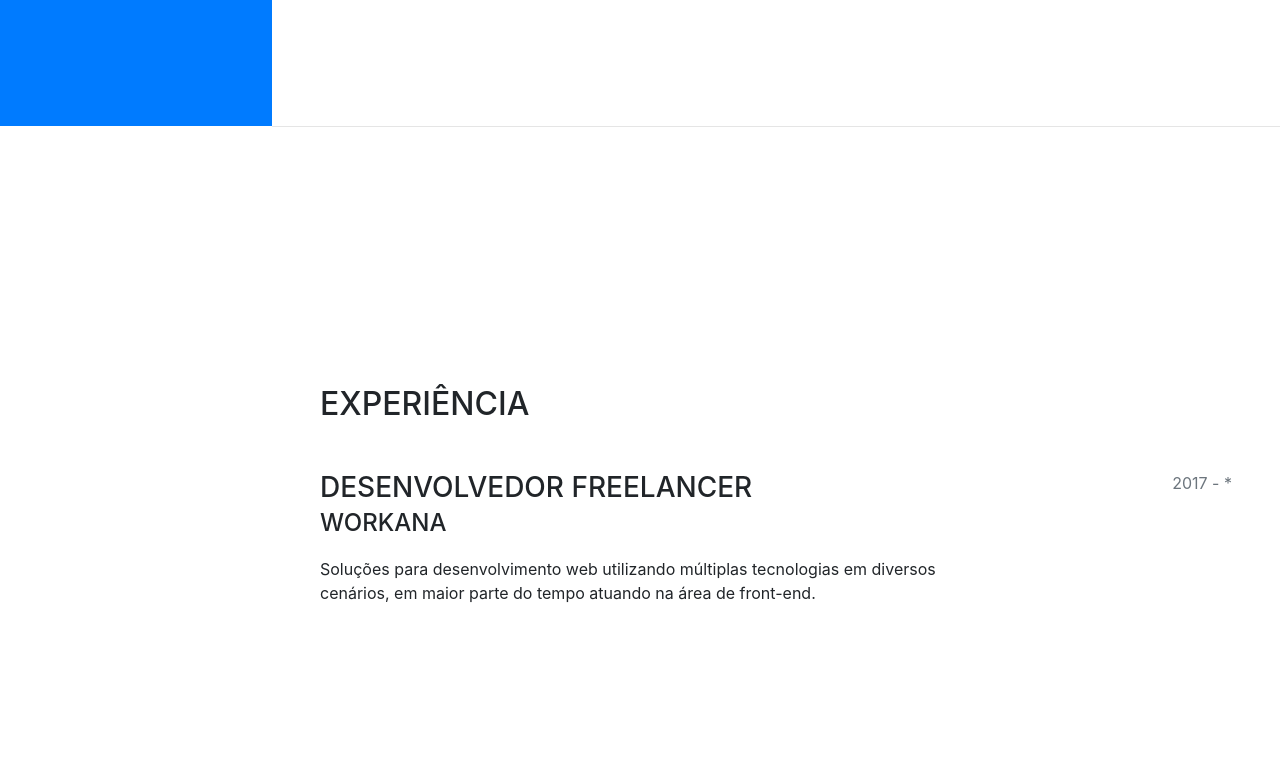
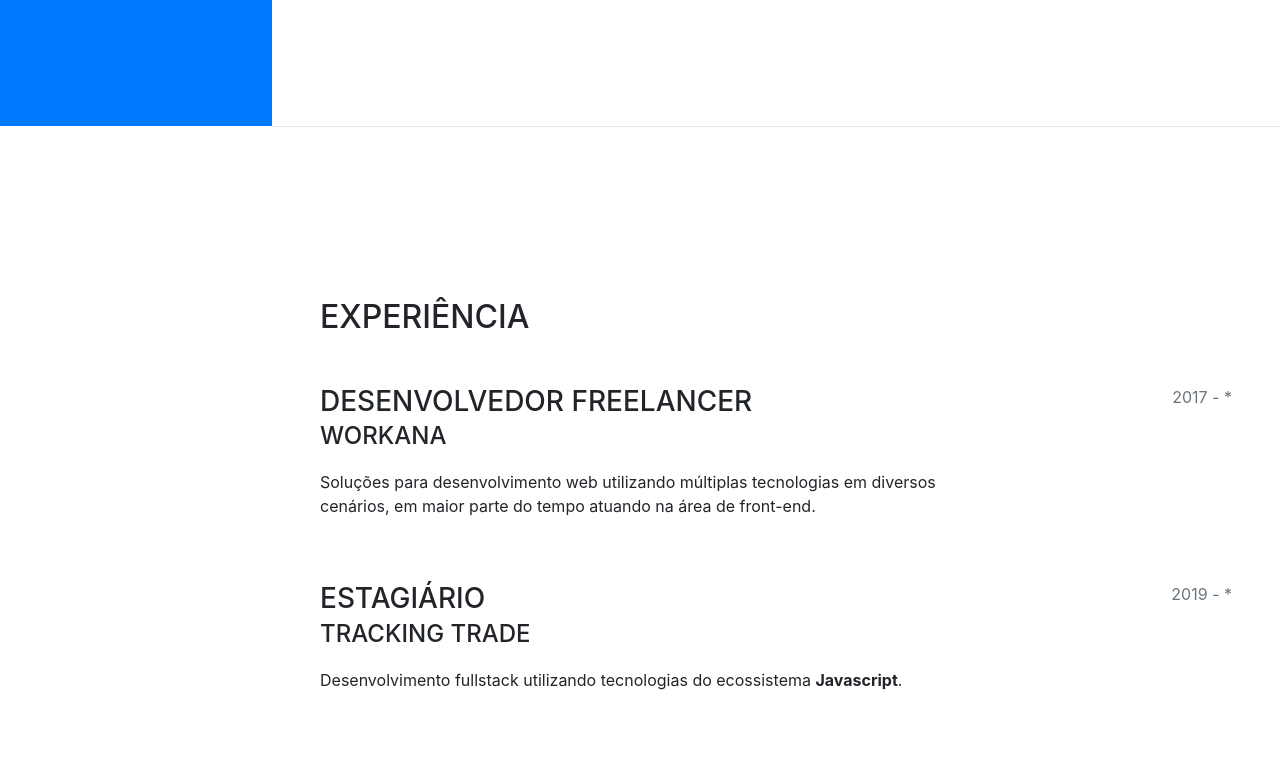
Before and after one commit to joalisonpereira/joalisonpereira.github.io, a website with bundled scripts: page index.html in a window 1280 px wide. Shown: the part 674-1433 px from the top of the page. Built offline with nearby package versions, Linux system fonts and the light colour scheme; a web font is replaced by a local one.

Commit message:
New changes

```diff
--- a/index.html
+++ b/index.html
@@ -102,6 +102,19 @@
             </div>
             <div class="resume-date text-md-right">
               <span class="text-muted">2017 - *</span>
+            </div>
+          </div>
+          <div class="resume-item d-flex flex-column flex-md-row mb-5">
+            <div class="resume-content mr-auto">
+              <h3 class="mb-0">Estagiário</h3>
+              <div class="subheading mb-3">Tracking Trade</div>
+              <p>
+                Desenvolvimento fullstack utilizando tecnologias do ecossistema
+                <strong>Javascript</strong>.
+              </p>
+            </div>
+            <div class="resume-date text-md-right">
+              <span class="text-muted">2019 - *</span>
             </div>
           </div>
         </div>
```
